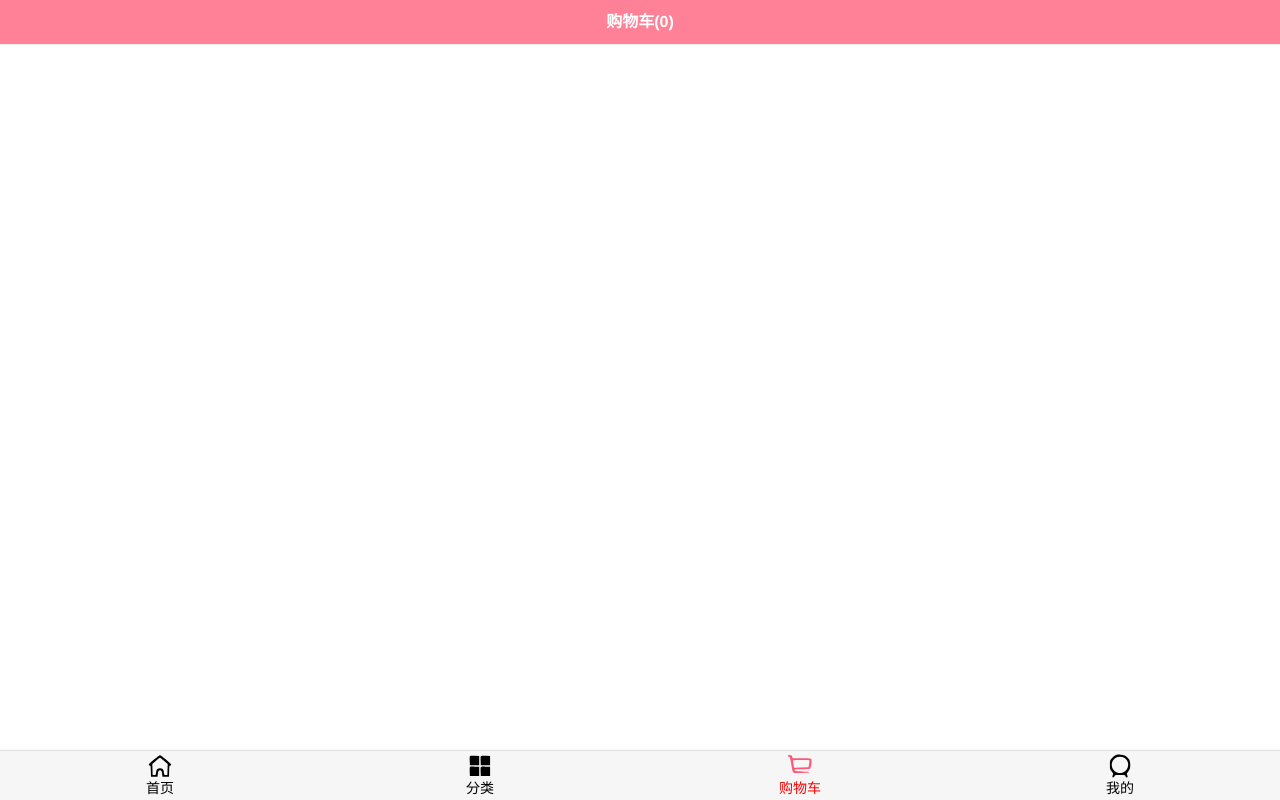
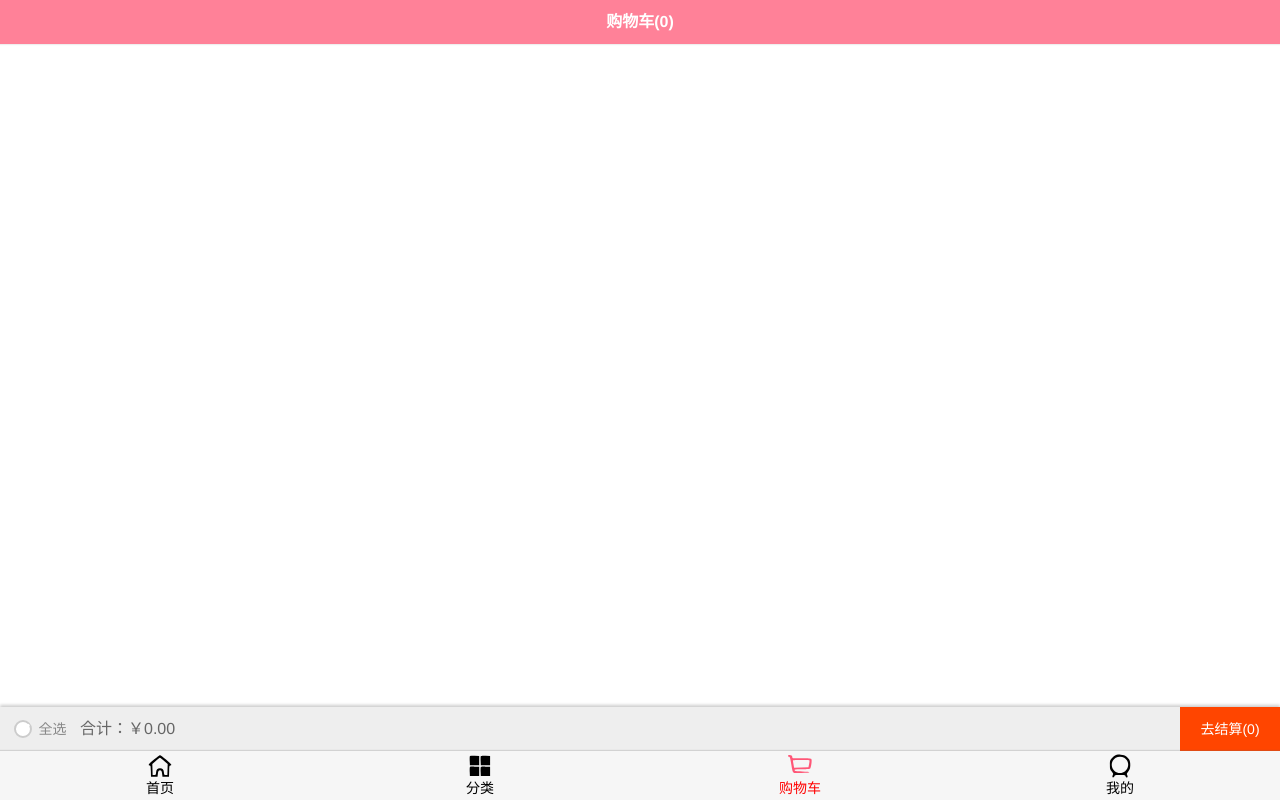
Before and after one commit to w-l-l/supermall, a Vue app: page /cart in a window 1280 px wide. Built offline with nearby package versions, Linux system fonts and the light colour scheme.

Commit message:
购物车底部bottom-bar展示，实现全选效果

```diff
--- a/src/views/cart/Cart.vue
+++ b/src/views/cart/Cart.vue
@@ -1,11 +1,12 @@
 <template>
   <div class="cart">
     <nav-bar class="nav-bar">
-      <div slot="center">购物车({{ cartList.length }})</div>
+      <div slot="center">购物车({{ cartLength }})</div>
     </nav-bar>
     <scroll ref="scroll" class="scroll">
       <cart-list :cartList="cartList" />
     </scroll>
+    <cart-bottom-bar />
   </div>
 </template>
 
@@ -14,18 +15,21 @@ import NavBar from 'components/common/navBar/NavBar'
 import Scroll from 'components/common/scroll/Scroll'
 
 import CartList from './childComps/CartList'
+import CartBottomBar from './childComps/CartBottomBar'
 
-import { mapState } from 'vuex'
+import { mapState, mapGetters } from 'vuex'
 
 export default {
   name: 'Cart',
   components: {
     NavBar,
     Scroll,
-    CartList
+    CartList,
+    CartBottomBar
   },
   computed: {
-    ...mapState(['cartList'])
+    ...mapState(['cartList']),
+    ...mapGetters(['cartLength'])
   },
   // 进入页面更新better-scroll
   activated() {
--- /dev/null
+++ b/src/views/cart/childComps/CartBottomBar.vue
@@ -0,0 +1,82 @@
+<template>
+  <div class="bottom-menu">
+    <div class="select-all">
+      <check-button :checked="isAllCheck" @checkBtn="checkAllBtn" />
+      <span>全选</span>
+    </div>
+    <span class="total-price">合计：￥{{ totalPrice }}</span>
+    <span class="buy-product">去结算({{ checkLength }})</span>
+  </div>
+</template>
+
+<script>
+import CheckButton from './CheckButton'
+
+import { mapState, mapGetters } from 'vuex'
+
+export default {
+  name: 'CartBottomBar',
+  components: {
+    CheckButton
+  },
+  computed: {
+    ...mapState(['cartList']),
+    ...mapGetters(['cartLength']),
+    isAllCheck() {
+      return !!this.cartLength && this.cartList.every(item => item.checked)
+    },
+    totalPrice() {
+      return this.cartList.reduce((a, b) => a + (b.checked ? b.price * b.count : 0), 0).toFixed(2)
+    },
+    checkLength() {
+      return this.cartList.filter(item => item.checked).length
+    }
+  },
+  methods: {
+    // 是否全选
+    checkAllBtn() {
+      const isAllCheck = this.isAllCheck
+      this.cartList.forEach(item => item.checked = !isAllCheck)
+    }
+  }
+}
+</script>
+
+<style lang="less" scoped>
+.bottom-menu {
+  width: 100%;
+  height: 44px;
+  line-height: 44px;
+  background-color: #eee;
+  position: fixed;
+  bottom: 49px;
+  left: 0;
+  right: 0;
+  box-shadow: 0 -2px 3px rgba(0, 0, 0, 0.2);
+  font-size: 14px;
+  color: #888;
+  display: flex;
+  justify-content: space-between;
+  align-items: center;
+  .select-all {
+    width: 80px;
+    padding: 0 10px;
+    display: flex;
+    justify-content: space-around;
+    align-items: center;
+  }
+  .total-price {
+    flex: 1;
+    font-size: 16px;
+    color: #666;
+  }
+  .buy-product {
+    width: 100px;
+    height: 44px;
+    line-height: 44px;
+    text-align: center;
+    background-color: orangered;
+    color: #fff;
+  }
+}
+</style>
--- a/src/views/cart/childComps/CartListItem.vue
+++ b/src/views/cart/childComps/CartListItem.vue
@@ -1,7 +1,7 @@
 <template>
   <div class="cart-list-item">
     <div class="item-select">
-      <check-button :checked="itemInfo.checked" @checkBtn="checkBtn"></check-button>
+      <check-button :checked="itemInfo.checked" @checkBtn="checkBtn" />
     </div>
     <div class="item-img">
       <img :src="itemInfo.src" alt="商品图片">
```
